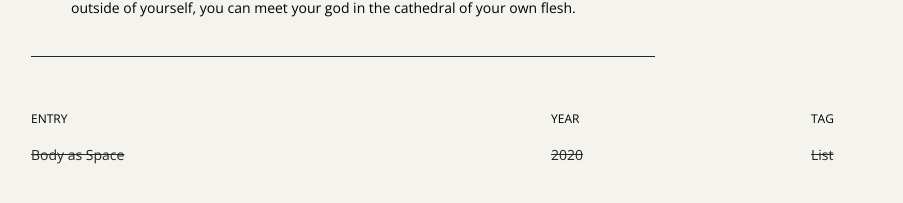
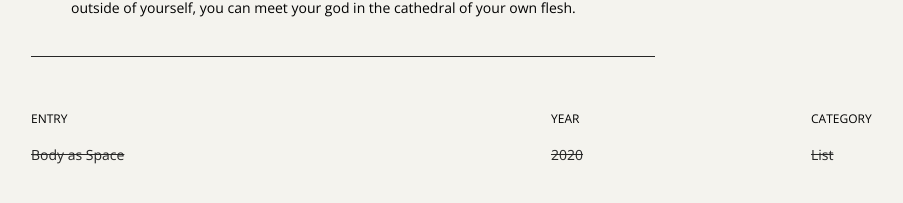
Before and after one commit to comballar/comballar.github.io, a Jekyll site: the page built from _journals/2020-09-16-body-as-space.md, in a window 1280 px wide and 900 px high, scrolled down 1715 px. Shown: the part 681-884 px from the top of the window, without its empty margins (89-992 px from the left). Built offline with Jekyll 4.4.1, drawn with Linux system fonts in a browser that asks for light colours.

Commit message:
Update _config.yml

```diff
--- a/_config.yml
+++ b/_config.yml
@@ -19,7 +19,7 @@ collections:
 # journals
 journal_title: Entry
 journal_date: Year
-journal_cat: Tag
+journal_cat: Category
 
 # build settings
 markdown: kramdown
```
